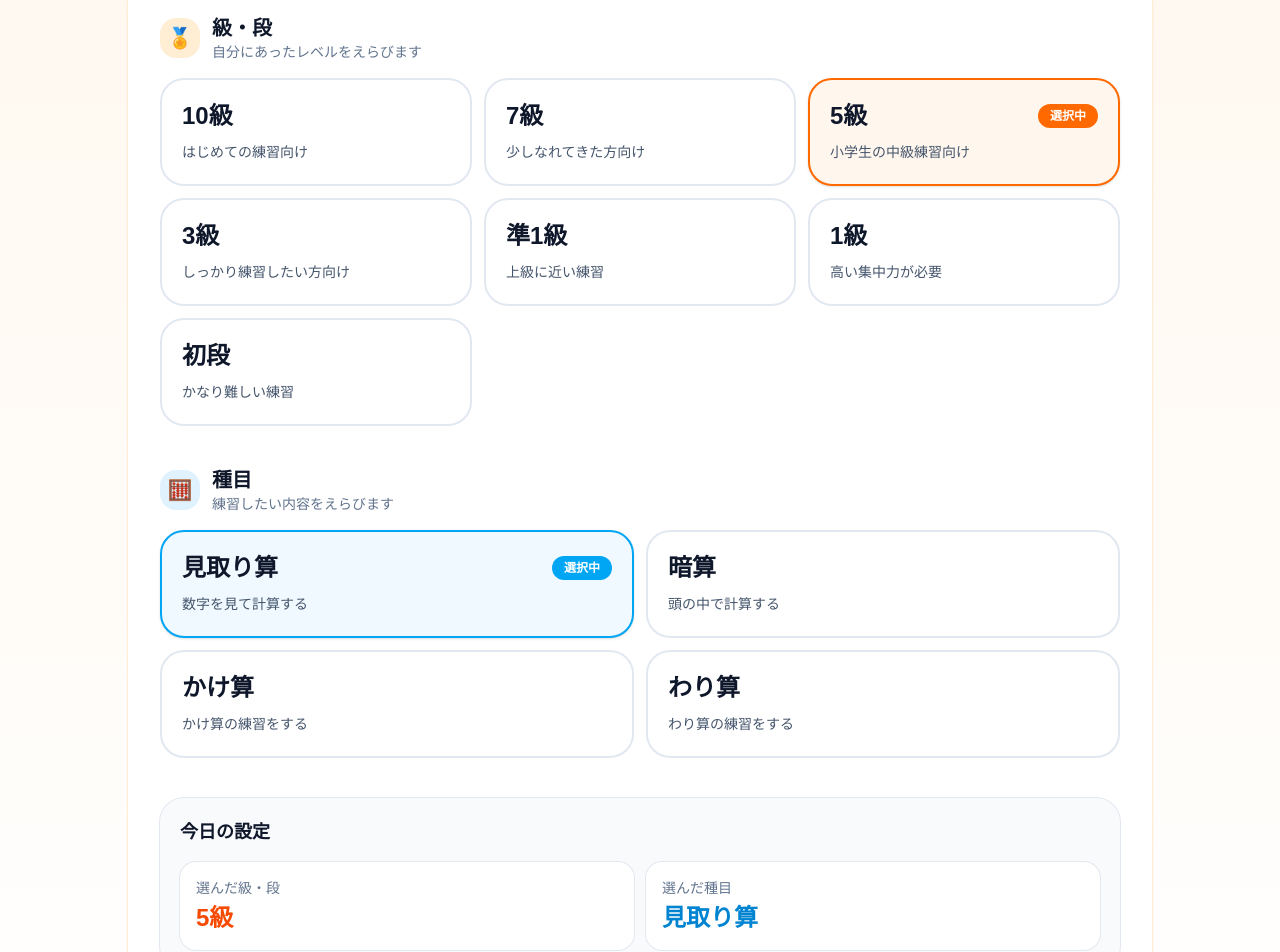
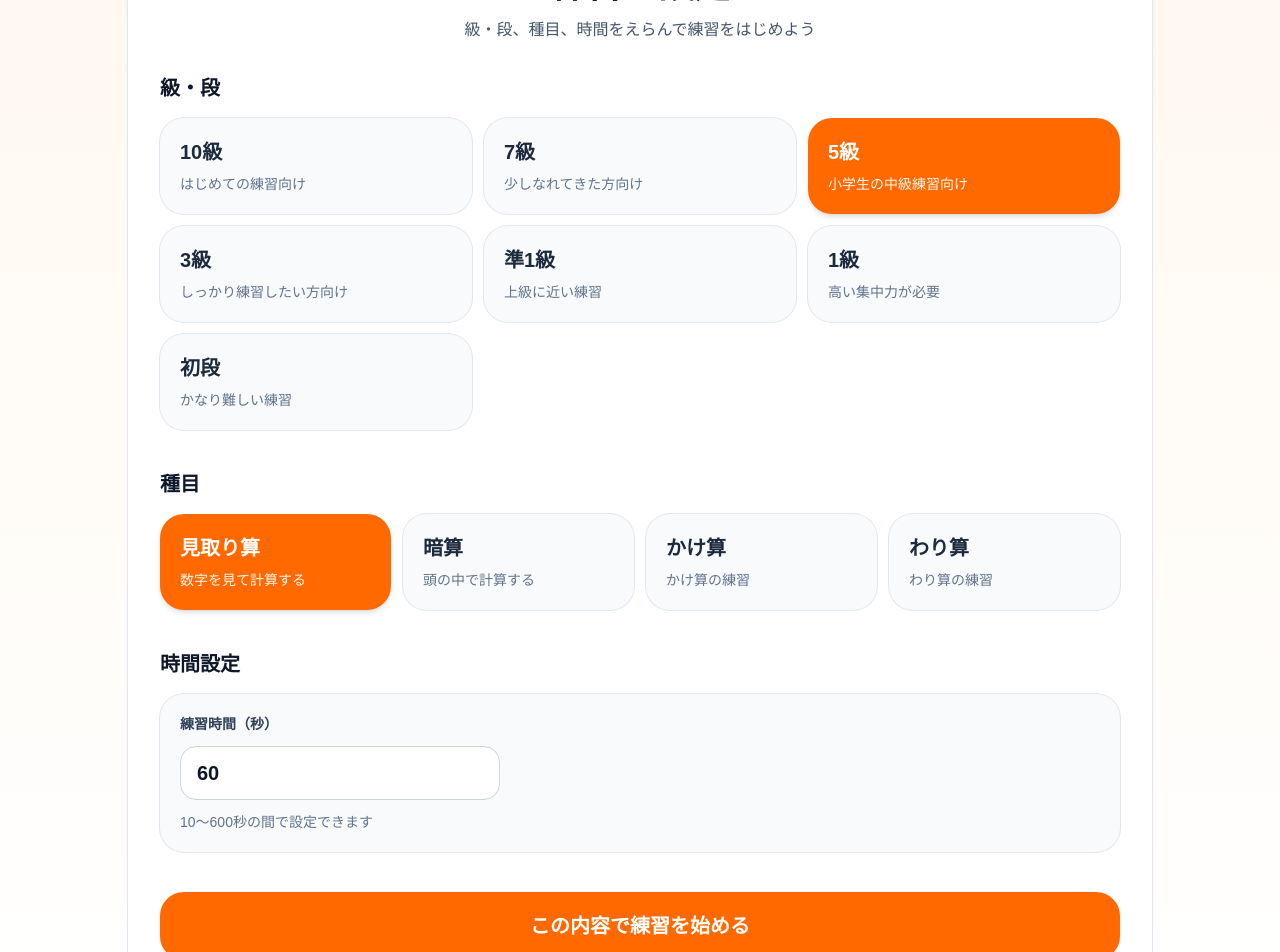
Before and after one commit to mahsan1214/sorotime, a Next.js app: page /settings in a window 1280 px wide. Shown: the part 240-1192 px from the top of the page. Built offline with nearby package versions, Linux system fonts and the light colour scheme.

Commit message:
remove handwriting add custom time and pause timer

```diff
--- a/app/settings/page.tsx
+++ b/app/settings/page.tsx
@@ -3,91 +3,100 @@
 import Link from "next/link";
 import { useRouter } from "next/navigation";
 import { useState } from "react";
-import {
-  LEVEL_OPTIONS,
-  TYPE_OPTIONS,
-  type LevelKey,
-  type PracticeType,
-} from "@/lib/practice-config";
+
+type LevelKey = "kyu10" | "kyu7" | "kyu5" | "kyu3" | "jun1" | "kyu1" | "dan1";
+type PracticeType = "mitorizan" | "anzan" | "kakezan" | "warizan";
+
+const levelOptions: { key: LevelKey; label: string; note: string }[] = [
+  { key: "kyu10", label: "10級", note: "はじめての練習向け" },
+  { key: "kyu7", label: "7級", note: "少しなれてきた方向け" },
+  { key: "kyu5", label: "5級", note: "小学生の中級練習向け" },
+  { key: "kyu3", label: "3級", note: "しっかり練習したい方向け" },
+  { key: "jun1", label: "準1級", note: "上級に近い練習" },
+  { key: "kyu1", label: "1級", note: "高い集中力が必要" },
+  { key: "dan1", label: "初段", note: "かなり難しい練習" },
+];
+
+const typeOptions: { key: PracticeType; label: string; note: string }[] = [
+  { key: "mitorizan", label: "見取り算", note: "数字を見て計算する" },
+  { key: "anzan", label: "暗算", note: "頭の中で計算する" },
+  { key: "kakezan", label: "かけ算", note: "かけ算の練習" },
+  { key: "warizan", label: "わり算", note: "わり算の練習" },
+];
+
+function sanitizeTime(value: string): number {
+  const n = Number(value);
+  if (!Number.isFinite(n)) return 60;
+  const intValue = Math.floor(n);
+  if (intValue < 10) return 10;
+  if (intValue > 600) return 600;
+  return intValue;
+}
 
 export default function SettingsPage() {
   const router = useRouter();
   const [selectedLevel, setSelectedLevel] = useState<LevelKey>("kyu5");
   const [selectedType, setSelectedType] = useState<PracticeType>("mitorizan");
+  const [timeValue, setTimeValue] = useState("60");
 
   const handleStart = () => {
-    router.push(`/practice?level=${selectedLevel}&type=${selectedType}`);
+    const safeTime = sanitizeTime(timeValue);
+    router.push(
+      `/practice?level=${selectedLevel}&type=${selectedType}&time=${safeTime}`
+    );
   };
 
   return (
     <main className="min-h-screen bg-gradient-to-b from-orange-50 to-white px-4 py-6 text-slate-800 sm:px-6 sm:py-8">
       <div className="mx-auto max-w-5xl">
-        <div className="mb-6 flex items-center justify-between gap-3">
+        <div className="mb-6">
           <Link
             href="/"
-            className="rounded-2xl border border-slate-200 bg-white px-4 py-3 text-sm font-bold text-slate-700 shadow-sm transition hover:bg-slate-50"
+            className="inline-flex items-center rounded-2xl border border-slate-200 bg-white px-4 py-2 text-sm font-bold text-slate-700 shadow-sm hover:bg-slate-50"
           >
             ← ホームにもどる
           </Link>
-
-          <Link
-            href="/history"
-            className="rounded-2xl border border-slate-200 bg-white px-4 py-3 text-sm font-bold text-slate-700 shadow-sm transition hover:bg-slate-50"
-          >
-            練習記録
-          </Link>
         </div>
 
-        <div className="rounded-[32px] bg-white p-6 shadow-sm ring-1 ring-orange-100 sm:p-8">
+        <div className="rounded-[2rem] bg-white p-5 shadow-sm ring-1 ring-slate-200 sm:p-8">
           <div className="text-center">
+            <div className="mx-auto mb-4 flex h-16 w-16 items-center justify-center rounded-full bg-orange-100 text-3xl">
+              ⚙️
+            </div>
             <h1 className="text-3xl font-extrabold text-slate-900 sm:text-4xl">
-              練習設定
+              練習の設定
             </h1>
-            <p className="mt-3 text-base leading-7 text-slate-600 sm:text-lg">
-              級・段と種目をえらんで、今日の練習を始めましょう。
+            <p className="mt-3 text-sm text-slate-600 sm:text-base">
+              級・段、種目、時間をえらんで練習をはじめよう
             </p>
           </div>
 
-          <section className="mt-10">
-            <div className="mb-4 flex items-center gap-3">
-              <div className="flex h-10 w-10 items-center justify-center rounded-2xl bg-orange-100 text-xl">
-                🏅
-              </div>
-              <div>
-                <h2 className="text-xl font-extrabold text-slate-900">級・段</h2>
-                <p className="text-sm text-slate-500">
-                  自分にあったレベルをえらびます
-                </p>
-              </div>
-            </div>
-
+          <section className="mt-8">
+            <h2 className="mb-4 text-lg font-extrabold text-slate-900 sm:text-xl">
+              級・段
+            </h2>
             <div className="grid gap-3 sm:grid-cols-2 lg:grid-cols-3">
-              {LEVEL_OPTIONS.map((option) => {
-                const active = selectedLevel === option.key;
-
+              {levelOptions.map((option) => {
+                const selected = selectedLevel === option.key;
                 return (
                   <button
                     key={option.key}
+                    type="button"
                     onClick={() => setSelectedLevel(option.key)}
-                    className={`rounded-3xl border-2 px-5 py-5 text-left transition ${
-                      active
-                        ? "border-orange-500 bg-orange-50 shadow-sm"
-                        : "border-slate-200 bg-white hover:border-orange-300 hover:bg-orange-50/40"
+                    className={`rounded-3xl p-5 text-left transition ${
+                      selected
+                        ? "bg-orange-500 text-white shadow-md"
+                        : "bg-slate-50 text-slate-800 ring-1 ring-slate-200 hover:bg-slate-100"
                     }`}
                   >
-                    <div className="flex items-center justify-between gap-3">
-                      <span className="text-2xl font-extrabold text-slate-900">
-                        {option.label}
-                      </span>
-                      {active && (
-                        <span className="rounded-full bg-orange-500 px-3 py-1 text-xs font-bold text-white">
-                          選択中
-                        </span>
-                      )}
+                    <div className="text-xl font-extrabold">{option.label}</div>
+                    <div
+                      className={`mt-2 text-sm ${
+                        selected ? "text-orange-50" : "text-slate-500"
+                      }`}
+                    >
+                      {option.note}
                     </div>
-                    <p className="mt-2 text-sm leading-6 text-slate-600">
-                      {option.note}
-                    </p>
                   </button>
                 );
               })}
@@ -95,73 +104,69 @@ export default function SettingsPage() {
           </section>
 
           <section className="mt-10">
-            <div className="mb-4 flex items-center gap-3">
-              <div className="flex h-10 w-10 items-center justify-center rounded-2xl bg-sky-100 text-xl">
-                🧮
-              </div>
-              <div>
-                <h2 className="text-xl font-extrabold text-slate-900">種目</h2>
-                <p className="text-sm text-slate-500">
-                  練習したい内容をえらびます
-                </p>
-              </div>
-            </div>
-
-            <div className="grid gap-3 sm:grid-cols-2 lg:grid-cols-2">
-              {TYPE_OPTIONS.map((option) => {
-                const active = selectedType === option.key;
-
+            <h2 className="mb-4 text-lg font-extrabold text-slate-900 sm:text-xl">
+              種目
+            </h2>
+            <div className="grid gap-3 sm:grid-cols-2 lg:grid-cols-4">
+              {typeOptions.map((option) => {
+                const selected = selectedType === option.key;
                 return (
                   <button
                     key={option.key}
+                    type="button"
                     onClick={() => setSelectedType(option.key)}
-                    className={`rounded-3xl border-2 px-5 py-5 text-left transition ${
-                      active
-                        ? "border-sky-500 bg-sky-50 shadow-sm"
-                        : "border-slate-200 bg-white hover:border-sky-300 hover:bg-sky-50/40"
+                    className={`rounded-3xl p-5 text-left transition ${
+                      selected
+                        ? "bg-orange-500 text-white shadow-md"
+                        : "bg-slate-50 text-slate-800 ring-1 ring-slate-200 hover:bg-slate-100"
                     }`}
                   >
-                    <div className="flex items-center justify-between gap-3">
-                      <span className="text-2xl font-extrabold text-slate-900">
-                        {option.label}
-                      </span>
-                      {active && (
-                        <span className="rounded-full bg-sky-500 px-3 py-1 text-xs font-bold text-white">
-                          選択中
-                        </span>
-                      )}
+                    <div className="text-xl font-extrabold">{option.label}</div>
+                    <div
+                      className={`mt-2 text-sm ${
+                        selected ? "text-orange-50" : "text-slate-500"
+                      }`}
+                    >
+                      {option.note}
                     </div>
-                    <p className="mt-2 text-sm leading-6 text-slate-600">
-                      {option.note}
-                    </p>
                   </button>
                 );
               })}
             </div>
           </section>
 
-          <section className="mt-10 rounded-3xl bg-slate-50 p-5 ring-1 ring-slate-200">
-            <h3 className="text-lg font-extrabold text-slate-900">今日の設定</h3>
-            <div className="mt-4 grid gap-3 sm:grid-cols-2">
-              <div className="rounded-2xl bg-white px-4 py-4 ring-1 ring-slate-200">
-                <p className="text-sm text-slate-500">選んだ級・段</p>
-                <p className="mt-1 text-2xl font-extrabold text-orange-600">
-                  {LEVEL_OPTIONS.find((item) => item.key === selectedLevel)?.label}
-                </p>
-              </div>
-              <div className="rounded-2xl bg-white px-4 py-4 ring-1 ring-slate-200">
-                <p className="text-sm text-slate-500">選んだ種目</p>
-                <p className="mt-1 text-2xl font-extrabold text-sky-600">
-                  {TYPE_OPTIONS.find((item) => item.key === selectedType)?.label}
-                </p>
-              </div>
+          <section className="mt-10">
+            <h2 className="mb-4 text-lg font-extrabold text-slate-900 sm:text-xl">
+              時間設定
+            </h2>
+            <div className="rounded-3xl bg-slate-50 p-5 ring-1 ring-slate-200">
+              <label
+                htmlFor="timeValue"
+                className="mb-3 block text-sm font-bold text-slate-700"
+              >
+                練習時間（秒）
+              </label>
+              <input
+                id="timeValue"
+                type="number"
+                min={10}
+                max={600}
+                step={10}
+                value={timeValue}
+                onChange={(e) => setTimeValue(e.target.value)}
+                className="w-full max-w-xs rounded-2xl border border-slate-300 bg-white px-4 py-3 text-xl font-bold text-slate-900 outline-none focus:border-orange-400"
+              />
+              <p className="mt-3 text-sm text-slate-500">
+                10〜600秒の間で設定できます
+              </p>
             </div>
           </section>
 
           <div className="mt-10">
             <button
+              type="button"
               onClick={handleStart}
-              className="w-full rounded-3xl bg-orange-500 px-6 py-5 text-xl font-extrabold text-white shadow-lg transition hover:bg-orange-600"
+              className="w-full rounded-3xl bg-orange-500 px-6 py-5 text-xl font-extrabold text-white shadow-sm transition hover:bg-orange-600"
             >
               この内容で練習を始める
             </button>
```
Also changed, not shown: app/practice/PracticeClientPage.tsx (+54 -79 lines).
